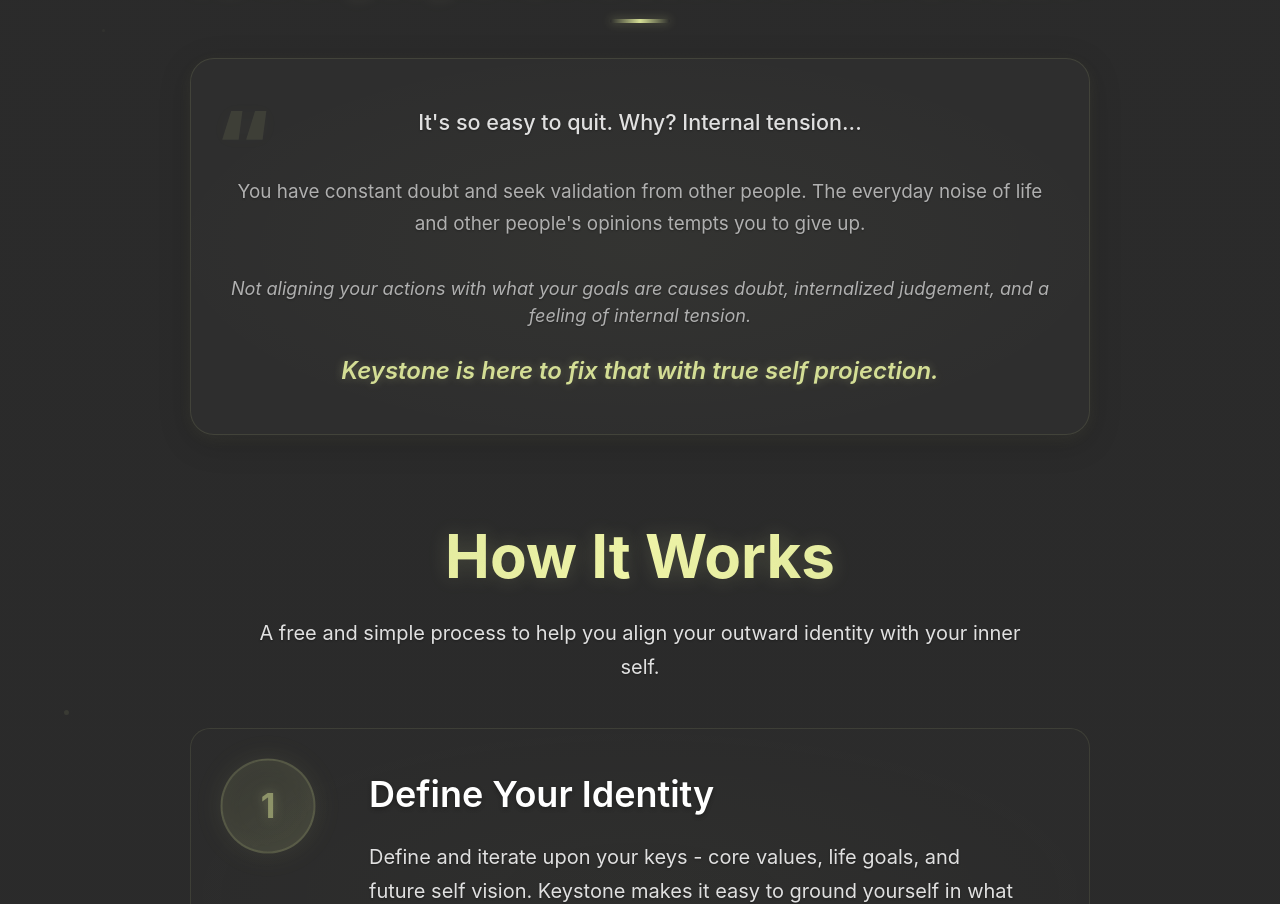
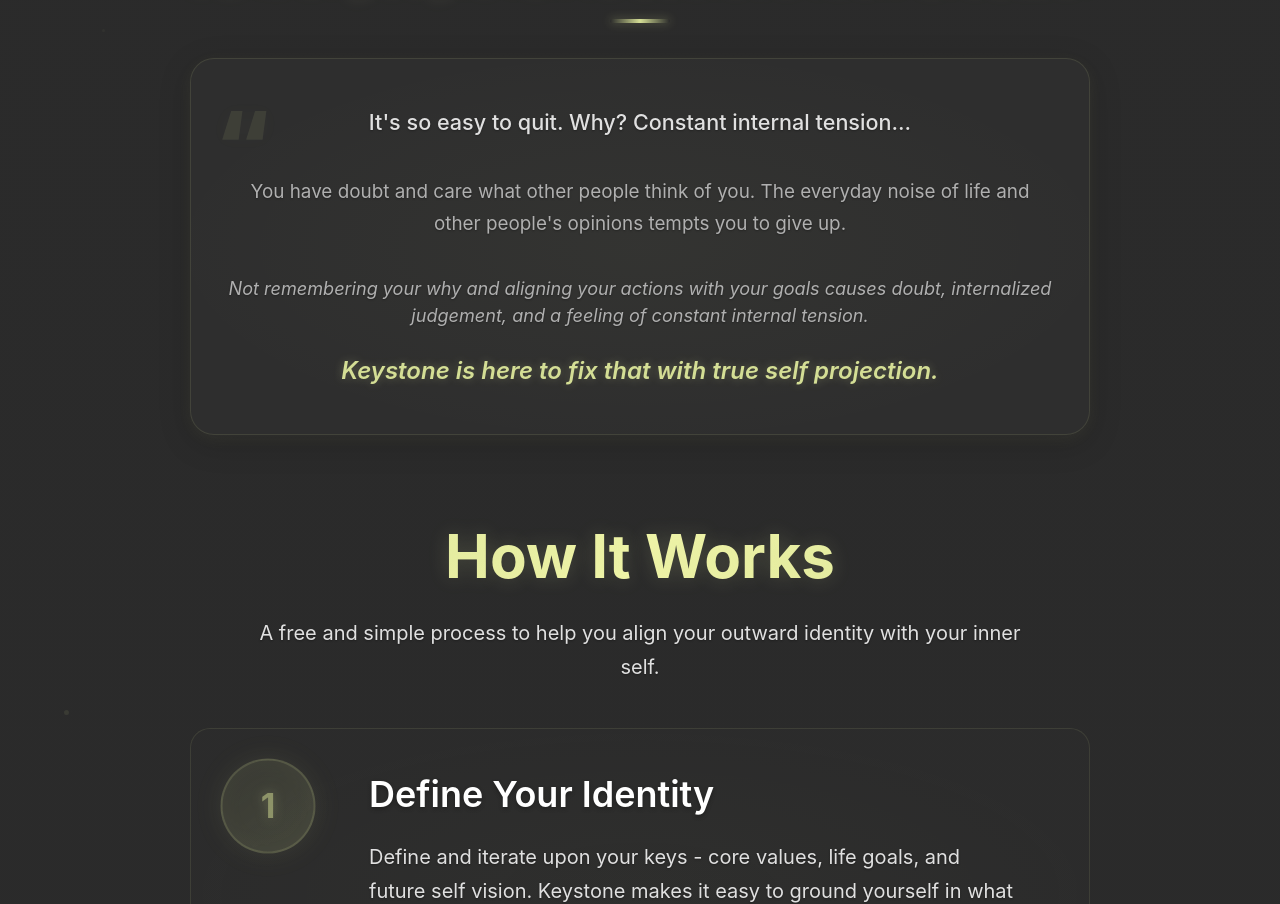
Before and after one commit to zach-redder/keystone-landingpage, a Next.js app: page / in a window 1280 px wide. Shown: the part 962-1866 px from the top of the page. Built offline with nearby package versions, Linux system fonts and the light colour scheme.

Commit message:
problem edits

```diff
--- a/components/ProblemAgitation.tsx
+++ b/components/ProblemAgitation.tsx
@@ -92,13 +92,13 @@
 
           <div style={{ position: 'relative', zIndex: 1 }}>
             <p style={{ fontSize: '1.35rem', color: '#e0e0e0', marginBottom: '2.2rem', lineHeight: 1.7, fontWeight: 500, textShadow: '0 1px 2px rgba(0, 0, 0, 0.3)' }}>
-              It's so easy to quit. Why? Internal tension...
+              It's so easy to quit. Why? Constant internal tension...
             </p>
             <p style={{ fontSize: '1.18rem', color: '#b0b0b0', marginBottom: '2.2rem', lineHeight: 1.7, textShadow: '0 1px 2px rgba(0, 0, 0, 0.3)' }}>
-              You have constant doubt and seek validation from other people. The everyday noise of life and other people's opinions tempts you to give up.
+              You have doubt and care what other people think of you. The everyday noise of life and other people's opinions tempts you to give up.
             </p>
             <p style={{ fontSize: '1.13rem', color: '#b0b0b0', fontStyle: 'italic', marginBottom: 0, textShadow: '0 1px 2px rgba(0, 0, 0, 0.3)' }}>
-              Not aligning your actions with what your goals are causes doubt, internalized judgement, and a feeling of internal tension.
+              Not remembering your why and aligning your actions with your goals causes doubt, internalized judgement, and a feeling of constant internal tension.
             </p>
             <div style={{ height: '1.5rem' }} />
             <p style={{
```
Also changed, not shown: 1 other file (tests, documents, lock files or other folders).
